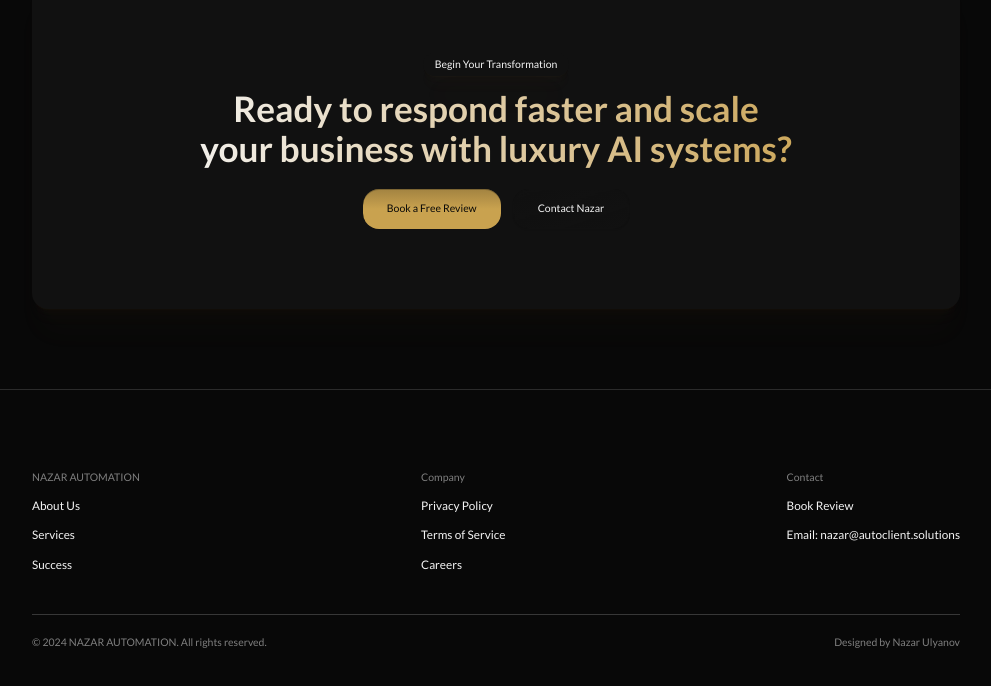
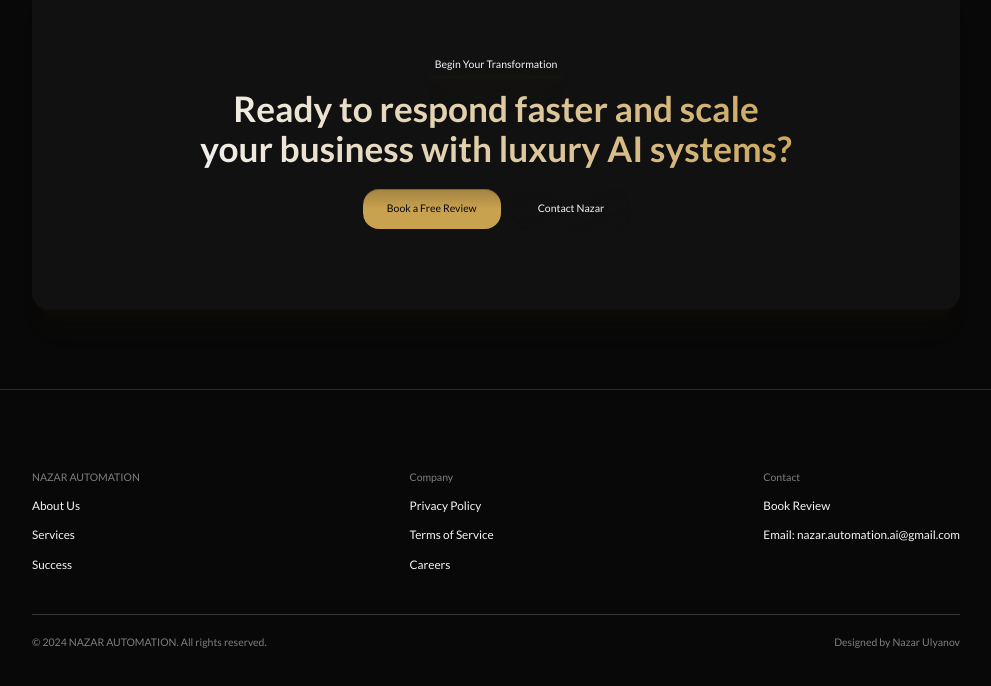
Before and after one commit to dmytro-webild/b7437888-6097-4017-80b3-32a736e71ced, a React (Vite) app: page / in a window 1280 px wide. Shown: the part 5308-5994 px from the top of the page, without its empty margins (144-1135 px from the left). Built offline with nearby package versions, Linux system fonts and the light colour scheme; a web font is replaced by a local one.

Commit message:
Bob AI: Update contact email in footer to nazar.automation.ai@gmail.

```diff
--- a/src/components/Layout.tsx
+++ b/src/components/Layout.tsx
@@ -72,7 +72,7 @@ export default function Layout() {
             {
               label: "Book Review",              href: "#contact"},
             {
-              label: "Email: nazar@autoclient.solutions",              href: "mailto:nazar@autoclient.solutions"},
+              label: "Email: nazar.automation.ai@gmail.com",              href: "mailto:nazar.automation.ai@gmail.com"},
           ],
         },
       ]}
```
